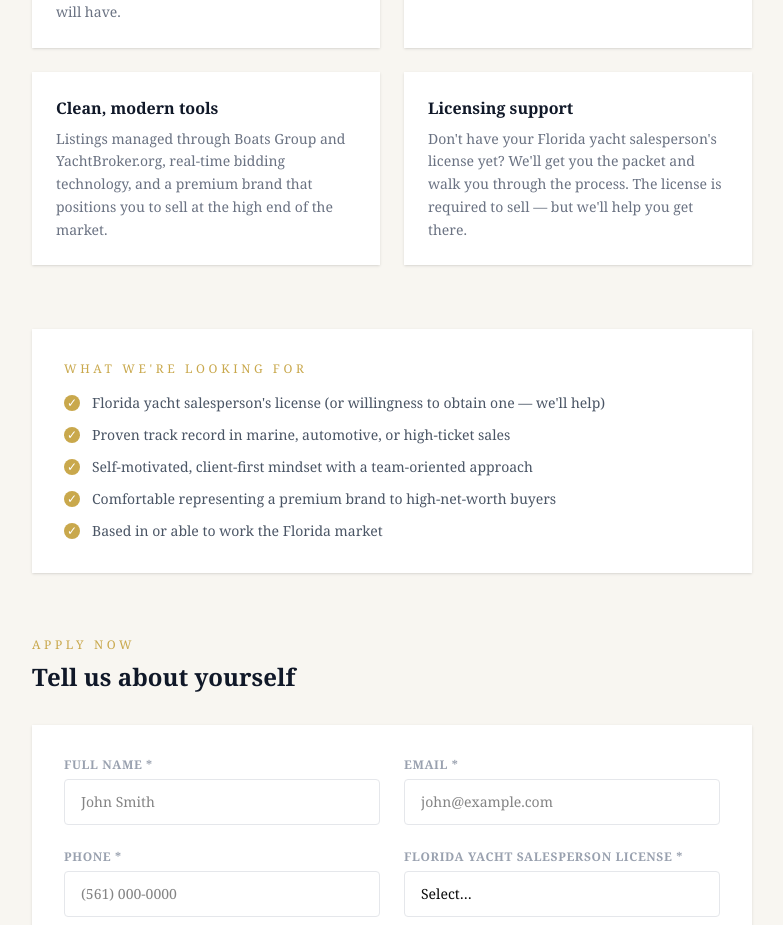
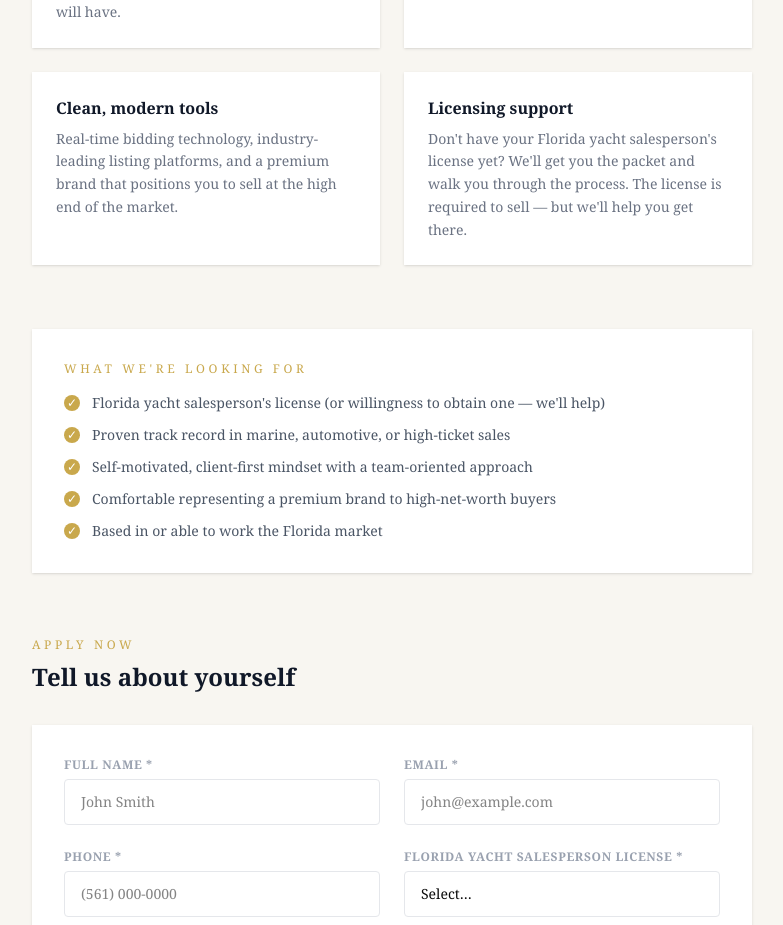
Before and after one commit to BreckYachtGroup/breck-yacht-group, a Next.js app: page /careers in a window 1280 px wide. Shown: the part 1089-2014 px from the top of the page, without its empty margins (248-1031 px from the left). Built offline with nearby package versions, Linux system fonts and the light colour scheme; no server answers.

Commit message:
Update careers tools copy

```diff
--- a/src/app/careers/_components/CareersClient.tsx
+++ b/src/app/careers/_components/CareersClient.tsx
@@ -125,7 +125,7 @@ export default function CareersClient() {
               },
               {
                 title: 'Clean, modern tools',
-                body: 'Listings managed through Boats Group and YachtBroker.org, real-time bidding technology, and a premium brand that positions you to sell at the high end of the market.',
+                body: 'Real-time bidding technology, industry-leading listing platforms, and a premium brand that positions you to sell at the high end of the market.',
               },
               {
                 title: 'Licensing support',
```
